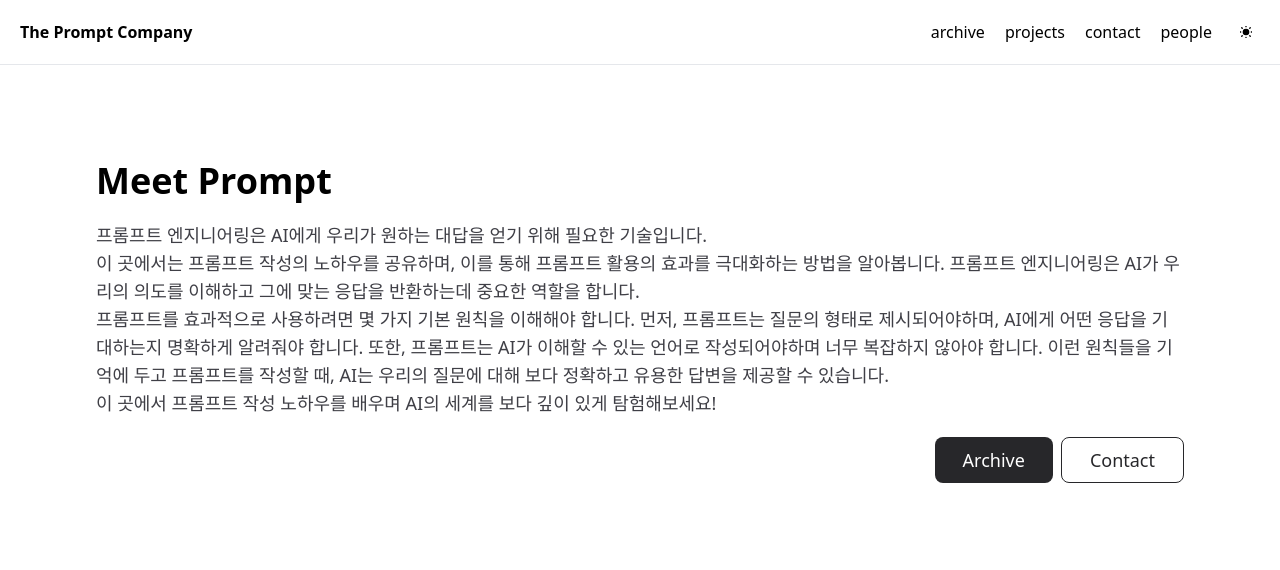
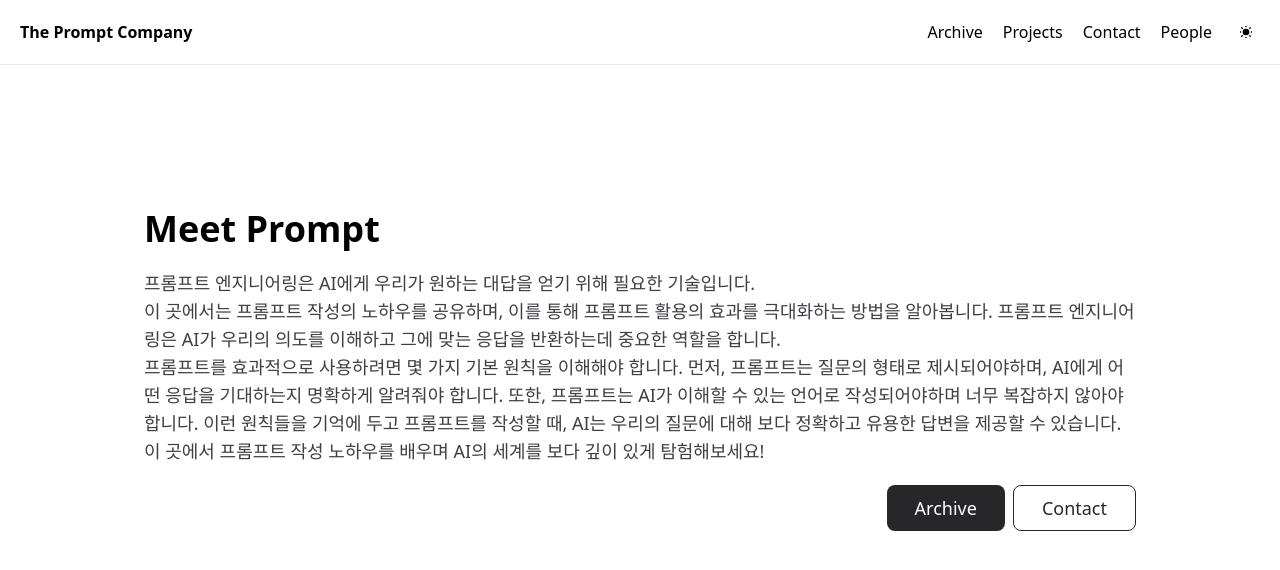
Before and after one commit to JJuhey/the-prompt-company, a Next.js app: page / in a window 1280 px wide. Shown: the top 570 px of the page. Built offline with nearby package versions, Linux system fonts and the light colour scheme.

Commit message:
chore: fix stlye

```diff
--- a/src/app/archive/[id]/page.tsx
+++ b/src/app/archive/[id]/page.tsx
@@ -16,10 +16,11 @@ async function getPost(id: string) {
 
 export default async function ArchiveContentPage({ params }: { params: { id: string } }) {
   const post = (await getPost(params.id)) as any;
+  if (!post) return null;
+
   const title = post.properties["Title"].title[0].plain_text;
   const tags = post.properties["Tags"].multi_select as { id: string; name: string; color: string; }[];
   const createdAt = post.properties["CreatedAt"].created_time;
-  // const detail = await getNotionBlock(params.id);
   const md = await getNotionMarkdown(params.id)
 
   return (
@@ -42,7 +43,7 @@ export default async function ArchiveContentPage({ params }: { params: { id: str
           ol: (props) => (<ol className="list-decimal pl-5" {...props} />),
           img: (props) => (<img className="max-w-[50%] mx-[20%]" {...props} />),
           code: (props) => (<code className="border rounded-md text-red-500 text-sm p-0.5 dark:border-0 dark:bg-zinc-800"{...props} />),
-          pre: (props) => (<pre className="overflow-scroll p-3 bg-slate-100 rounded-md" {...props} />)
+          pre: (props) => (<pre className="overflow-scroll p-3 pb-5 bg-slate-100 dark:bg-slate-700 rounded-md" {...props} />)
         }} />
       </div>
     </article>
--- a/src/app/page.tsx
+++ b/src/app/page.tsx
@@ -2,10 +2,10 @@ import Link from "next/link";
 
 export default function Home() {
   return (
-    <main className="flex min-h-screen flex-col justify-between p-24 max-md:p-10">
+    <main className="flex min-h-screen flex-col justify-between p-36 max-md:p-10">
       <div className="h-96 flex flex-col gap-5">
         <h1 className="text-4xl font-bold">Meet Prompt</h1>
-        <div className="text-zinc-700 dark:text-zinc-300 text-lg max-md:text-sm">프롬프트 엔지니어링은 AI에게 우리가 원하는 대답을 얻기 위해 필요한 기술입니다.<br/>
+        <div className="text-zinc-700 dark:text-zinc-300 font-light text-lg max-md:text-sm">프롬프트 엔지니어링은 AI에게 우리가 원하는 대답을 얻기 위해 필요한 기술입니다.<br/>
           이 곳에서는 프롬프트 작성의 노하우를 공유하며, 이를 통해 프롬프트 활용의 효과를 극대화하는 방법을 알아봅니다. 프롬프트 엔지니어링은 AI가 우리의 의도를 이해하고 그에 맞는 응답을 반환하는데 중요한 역할을 합니다.<br/>
           프롬프트를 효과적으로 사용하려면 몇 가지 기본 원칙을 이해해야 합니다. 먼저, 프롬프트는 질문의 형태로 제시되어야하며, AI에게 어떤 응답을 기대하는지 명확하게 알려줘야 합니다. 또한, 프롬프트는 AI가 이해할 수 있는 언어로 작성되어야하며 너무 복잡하지 않아야 합니다.
           이런 원칙들을 기억에 두고 프롬프트를 작성할 때, AI는 우리의 질문에 대해 보다 정확하고 유용한 답변을 제공할 수 있습니다.<br/>
--- a/src/menu/TopBar.tsx
+++ b/src/menu/TopBar.tsx
@@ -15,16 +15,16 @@ export default function TopBar() {
       <div>
         <ul className="flex flex-row gap-5">
           <li className="max-md:hidden">
-            <Link href="/archive">archive</Link>
+            <Link href="/archive">Archive</Link>
           </li>
           <li className="max-md:hidden cursor-pointer">
-            <Link href="/projects">projects</Link>
+            <Link href="/projects">Projects</Link>
           </li>
           <li className="max-md:hidden cursor-pointer">
-            <Link href="/contact">contact</Link>
+            <Link href="/contact">Contact</Link>
           </li>
           <li className="max-md:hidden cursor-pointer">
-            <Link href="/people">people</Link>
+            <Link href="/people">People</Link>
           </li>
           <li>
             <button className="cursor-pointer mx-2" id="darkModeToggle"value={mode} onClick={() => {
```
